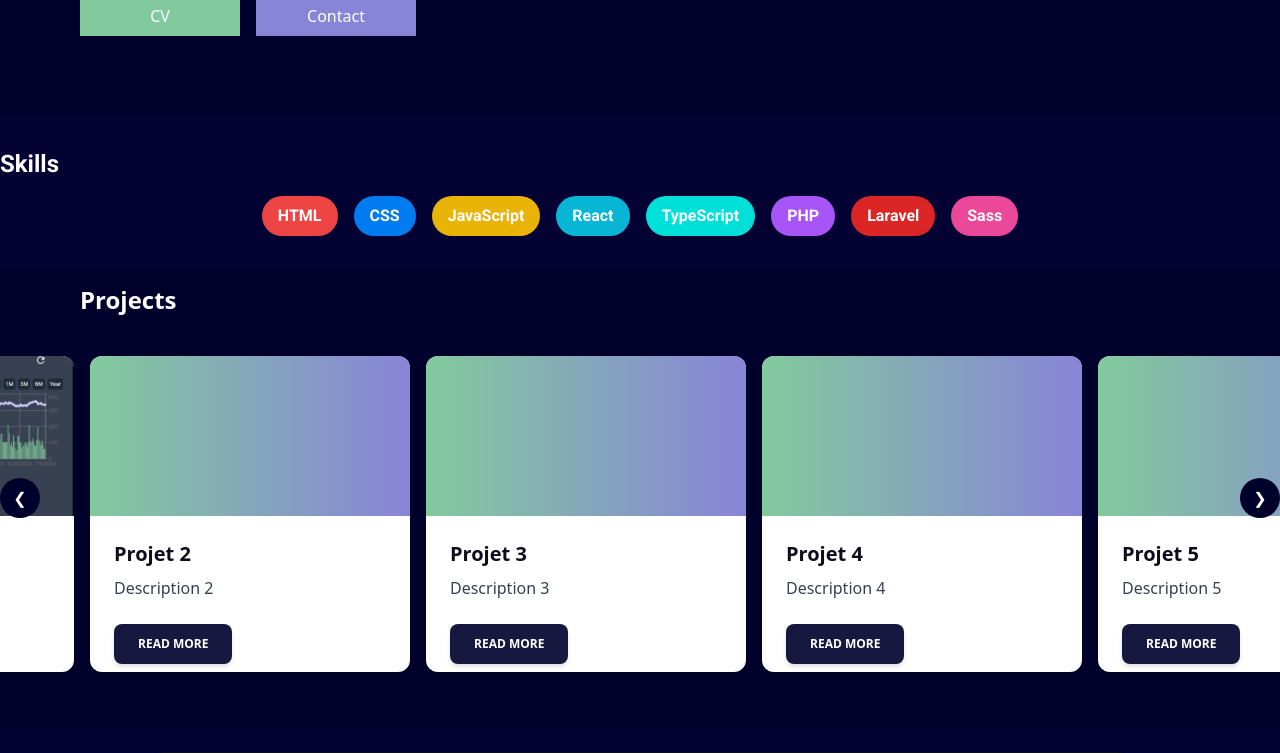
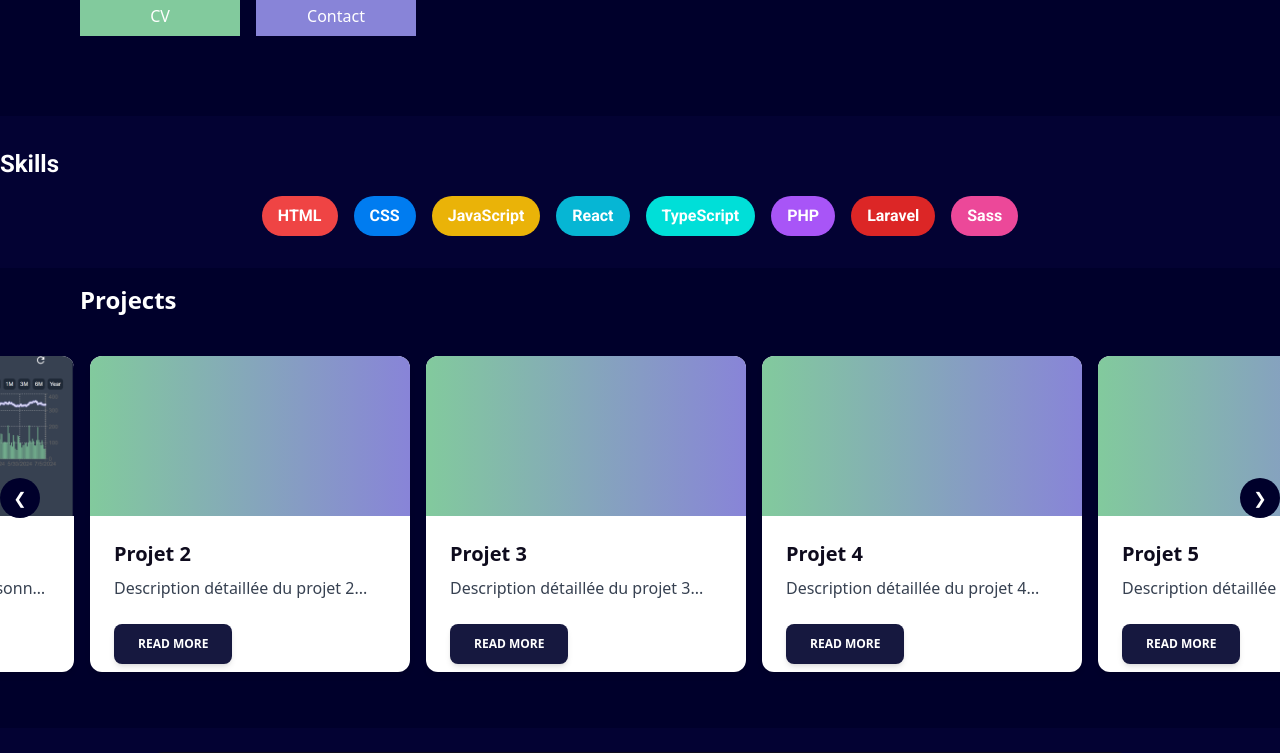
Before and after one commit to Bekono4526/portfolio, a React (Vite) app: page / in a window 1280 px wide. Shown: the part 420-1173 px from the top of the page. Built offline with nearby package versions, Linux system fonts and the light colour scheme.

Commit message:
new code

```diff
--- a/src/App.jsx
+++ b/src/App.jsx
@@ -1,3 +1,4 @@
+
 import React from 'react';
 import Header from './components/Header.jsx';
 import Footer from './components/Footer.jsx';
@@ -10,7 +11,7 @@ function App() {
   return (
     <div className='min-h-screen flex flex-col'>
       <Header />
-      <main className="">
+      <main>
         <About />
         <Skills />
         <Portfolio />
--- a/src/components/About.jsx
+++ b/src/components/About.jsx
@@ -1,9 +1,14 @@
-import React, { useRef, useEffect } from "react";
 
-function About({ contactRef }) {
-  const handleContactClick = () => {
-    if (contactRef.current) {
-      contactRef.current.scrollIntoView({ behavior: 'smooth' });
+import React from "react";
+
+function About() {
+  const handleLinkClick = (id) => {
+    const section = document.getElementById(id);
+    if (section) {
+      window.scrollTo({
+        top: section.offsetTop,
+        behavior: 'smooth'
+      });
     }
   };
 
@@ -32,7 +37,13 @@ function About({ contactRef }) {
       </div>
       <div className="flex flex-col sm:flex-row mt-6 md:mt-10 gap-4 justify-center md:justify-start">
         <a href="/cv.pdf" download className="bg-vert w-full sm:w-40 p-2 text-center">CV</a>
-        <button className="bg-violet w-full sm:w-40 p-2" onClick={handleContactClick}>Contact</button>
+        <a
+          href="#contact"
+          onClick={(e) => { e.preventDefault(); handleLinkClick('contact'); }}
+          className="bg-violet w-full sm:w-40 p-2 text-center"
+        >
+          Contact
+        </a>
       </div>
     </section>
   );
--- a/src/components/Card.jsx
+++ b/src/components/Card.jsx
@@ -1,7 +1,7 @@
+
 import React from "react";
 
-function Card({ title, description, image }) {
-    // Utiliser une condition claire pour vérifier si l'image doit être affichée
+function Card({ title, description, image, onReadMore }) {
     const hasValidImage = image && image.trim() !== '';
 
     return (
@@ -14,7 +14,6 @@ function Card({ title, description, image }) {
                     backgroundImage: hasValidImage ? `url(${image})` : 'none'
                 }}
             >
-                {/* Afficher le gradient si aucune image valide n'est fournie */}
                 {!hasValidImage && (
                     <div className="w-full h-full bg-gradient-to-r from-vert to-violet"></div>
                 )}
@@ -24,11 +23,15 @@ function Card({ title, description, image }) {
                     {title || 'Tailwind Card'}
                 </h5>
                 <p className="text-sm sm:text-base leading-relaxed text-gray-700 overflow-hidden text-ellipsis">
-                    {description || 'Lorem ipsum dolor sit amet, consectetur adipiscing elit. Nunc felis ligula.'}
+                    {description ? description.slice(0, 100) + '...' : 'Lorem ipsum dolor sit amet, consectetur adipiscing elit. Nunc felis ligula.'}
                 </p>
             </div>
             <div className="px-4 sm:px-6 pt-0 mb-2">
-                <button type="button" className="rounded-lg bg-dark-violet py-2 sm:py-3 px-4 sm:px-6 text-xs sm:text-xs font-bold uppercase text-white shadow-md transition-all hover:shadow-lg">
+                <button
+                    type="button"
+                    onClick={onReadMore}
+                    className="rounded-lg bg-dark-violet py-2 sm:py-3 px-4 sm:px-6 text-xs sm:text-xs font-bold uppercase text-white shadow-md transition-all hover:shadow-lg"
+                >
                     Read More
                 </button>
             </div>
--- /dev/null
+++ b/src/components/Modal.jsx
@@ -0,0 +1,20 @@
+
+import React from 'react';
+
+function Modal({ children, onClose }) {
+    return (
+        <div className="fixed inset-0 z-50 flex items-center justify-center bg-dark-purple bg-opacity-50">
+            <div className="bg-dark-blue p-8 rounded-lg shadow-lg relative">
+                <button
+                    className="absolute top-2 right-2 text-2xl font-bold"
+                    onClick={onClose}
+                >
+                    &times;
+                </button>
+                {children}
+            </div>
+        </div>
+    );
+}
+
+export default Modal;
--- a/src/components/Portfolio.jsx
+++ b/src/components/Portfolio.jsx
@@ -1,16 +1,53 @@
 import React, { useRef, useEffect, useState } from "react";
 import Card from "./Card";
+import Modal from "./Modal";
 
 function Portfolio() {
   const scrollRef = useRef(null);
-    const [scrollDirection, setScrollDirection] = useState('right');
+  const [scrollDirection, setScrollDirection] = useState("right");
   const [manualScroll, setManualScroll] = useState(false);
+  const [selectedCard, setSelectedCard] = useState(null);
   const [cards, setCards] = useState([
-        { id: 1, title: "Projet 1", description: "Description 1", image: "text1.png" },
-        { id: 2, title: "Projet 2", description: "Description 2", image: "" },
-        { id: 3, title: "Projet 3", description: "Description 3", image: "" },
-        { id: 4, title: "Projet 4", description: "Description 4", image: "" },
-        { id: 5, title: "Projet 5", description: "Description 5", image: "" },
+    {
+      id: 1,
+      title: "Test",
+      description: "Ce projet est un portfolio personnel, conçu pour présenter mes compétences, mes projets et mon parcours professionnel. Il a été développé en utilisant les technologies modernes telles que React pour la création de l'interface utilisateur et Tailwind CSS pour le style. L'objectif principal de ce projet est de fournir une plateforme professionnelle où les employeurs potentiels et les collaborateurs peuvent découvrir mon travail, en savoir plus sur moi et accéder facilement à mes projets déployés ainsi qu'à leur code source.",
+      image: "text1.png",
+      siteUrl: "https://example.com",
+      codeUrl: "https://github.com/Bekono4526/portfolio",
+    },
+    {
+      id: 2,
+      title: "Projet 2",
+      description: "Description détaillée du projet 2",
+      image: "",
+      siteUrl: "https://example.com",
+      codeUrl: "https://github.com/username/example-project2",
+    },
+    {
+      id: 3,
+      title: "Projet 3",
+      description: "Description détaillée du projet 3",
+      image: "",
+      siteUrl: "https://example.com",
+      codeUrl: "https://github.com/username/example-project3",
+    },
+    {
+      id: 4,
+      title: "Projet 4",
+      description: "Description détaillée du projet 4",
+      image: "",
+      siteUrl: "https://example.com",
+      codeUrl: "https://github.com/username/example-project4",
+    },
+    {
+      id: 5,
+      title: "Projet 5",
+      description: "Description détaillée du projet 5",
+      image: "",
+      siteUrl: "https://example.com",
+      codeUrl: "https://github.com/username/example-project5",
+    },
     // Ajoutez d'autres cartes selon vos besoins
   ]);
 
@@ -19,15 +56,18 @@ function Portfolio() {
       if (!manualScroll) {
         const container = scrollRef.current;
         if (container) {
-                    if (scrollDirection === 'right') {
-                        if (container.scrollLeft >= container.scrollWidth - container.offsetWidth) {
-                            setScrollDirection('left');
+          if (scrollDirection === "right") {
+            if (
+              container.scrollLeft >=
+              container.scrollWidth - container.offsetWidth
+            ) {
+              setScrollDirection("left");
             } else {
               container.scrollLeft += 1;
             }
           } else {
             if (container.scrollLeft <= 0) {
-                            setScrollDirection('right');
+              setScrollDirection("right");
             } else {
               container.scrollLeft -= 1;
             }
@@ -42,7 +82,7 @@ function Portfolio() {
   const handleManualScroll = (direction) => {
     const container = scrollRef.current;
     const scrollAmount = container.offsetWidth;
-        if (direction === 'left') {
+    if (direction === "left") {
       container.scrollLeft -= scrollAmount;
     } else {
       container.scrollLeft += scrollAmount;
@@ -51,10 +91,10 @@ function Portfolio() {
     setTimeout(() => setManualScroll(false), 2000);
   };
 
-    const updateCard = (id, title, description, image) => {
-        const updatedCards = cards.map(card => {
+  const updateCard = (id, title, description, image, siteUrl, codeUrl) => {
+    const updatedCards = cards.map((card) => {
       if (card.id === id) {
-                return { ...card, title, description, image };
+        return { ...card, title, description, image, siteUrl, codeUrl };
       }
       return card;
     });
@@ -64,24 +104,61 @@ function Portfolio() {
   return (
     <section id="portfolio" className="bg-dark-blue text-white relative py-4">
       <h2 className="text-left text-2xl font-bold mb-10 ml-20">Projects</h2>
-            <button onClick={() => handleManualScroll('left')} className="absolute left-0 top-1/2 transform -translate-y-1/2 h-10 w-10 bg-dark-blue text-white z-10 flex items-center justify-center rounded-full">
+      <button
+        onClick={() => handleManualScroll("left")}
+        className="absolute left-0 top-1/2 transform -translate-y-1/2 h-10 w-10 bg-dark-blue text-white z-10 flex items-center justify-center rounded-full"
+      >
         &#10094;
       </button>
-            <div ref={scrollRef} className="flex overflow-x-auto whitespace-nowrap scroll-smooth gap-4 px-10 scroll-container">
+      <div
+        ref={scrollRef}
+        className="flex overflow-x-auto whitespace-nowrap scroll-smooth gap-4 px-10 scroll-container"
+      >
         {cards.map((card) => (
           <div className="min-w-80 flex-shrink-0" key={card.id}>
             <Card
               title={card.title}
               description={card.description}
               image={card.image}
-                            onUpdate={(title, desc, img) => updateCard(card.id, title, desc, img)}
+              siteUrl={card.siteUrl}
+              codeUrl={card.codeUrl}
+              onReadMore={() => setSelectedCard(card)}
             />
           </div>
         ))}
       </div>
-            <button onClick={() => handleManualScroll('right')} className="absolute right-0 top-1/2 transform -translate-y-1/2 h-10 w-10 bg-dark-blue text-white z-10 flex items-center justify-center rounded-full">
+      <button
+        onClick={() => handleManualScroll("right")}
+        className="absolute right-0 top-1/2 transform -translate-y-1/2 h-10 w-10 bg-dark-blue text-white z-10 flex items-center justify-center rounded-full"
+      >
         &#10095;
       </button>
+      {selectedCard && (
+        <Modal onClose={() => setSelectedCard(null)}>
+          <h2 className="text-2xl font-bold mb-4">{selectedCard.title}</h2>
+          <p>{selectedCard.description}</p>
+          <div className="mt-4 flex gap-4">
+            <a
+              href={selectedCard.siteUrl}
+              target="_blank"
+              rel="noopener noreferrer"
+            >
+              <button className="rounded-lg bg-blue-500 py-2 px-4 text-white">
+                View Site
+              </button>
+            </a>
+            <a
+              href={selectedCard.codeUrl}
+              target="_blank"
+              rel="noopener noreferrer"
+            >
+              <button className="rounded-lg bg-gray-800 py-2 px-4 text-white">
+                View Code
+              </button>
+            </a>
+          </div>
+        </Modal>
+      )}
     </section>
   );
 }
```
Also changed, not shown: src/components/Contact.jsx (+27 -6 lines). Lines whose indentation alone changed are shown as unchanged.
